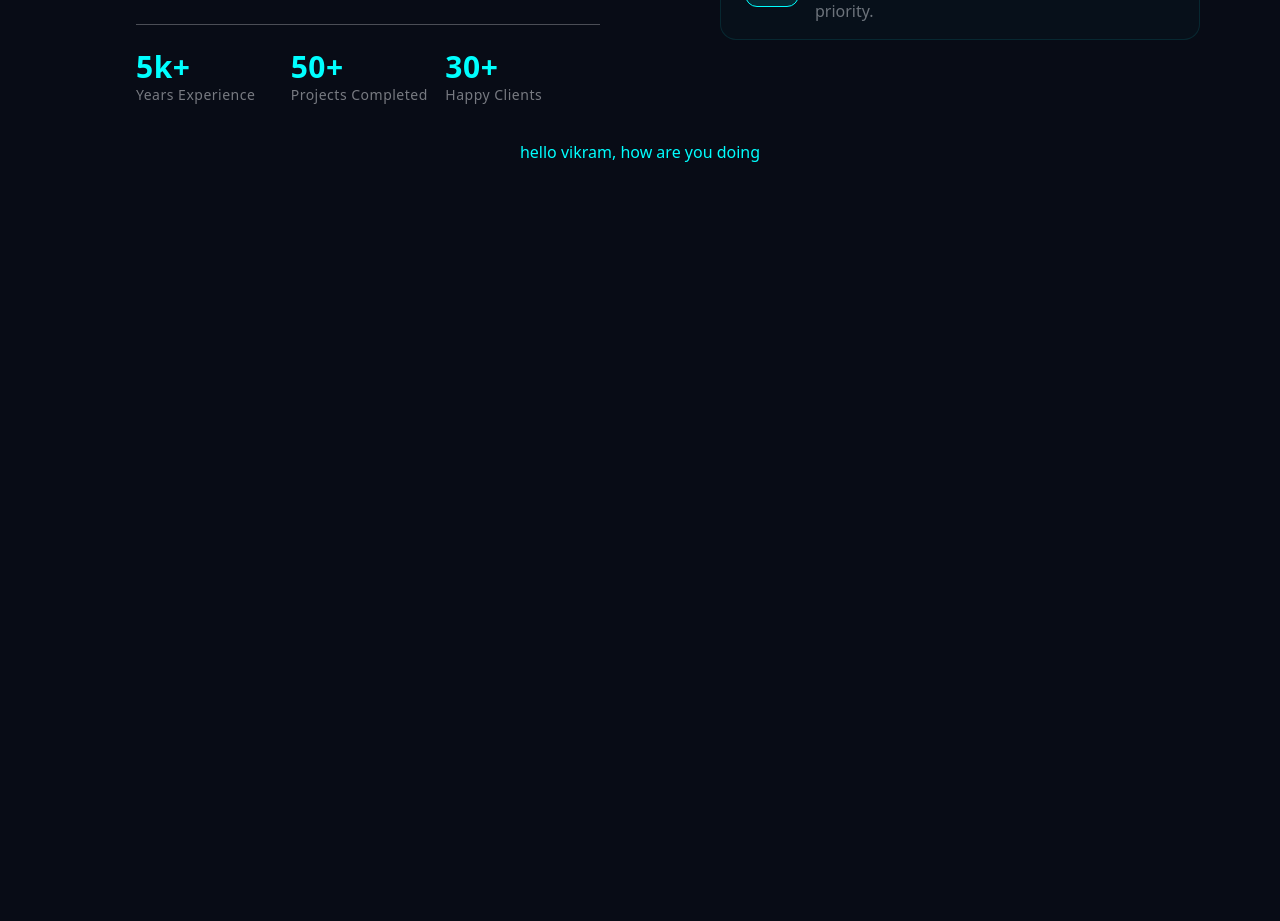
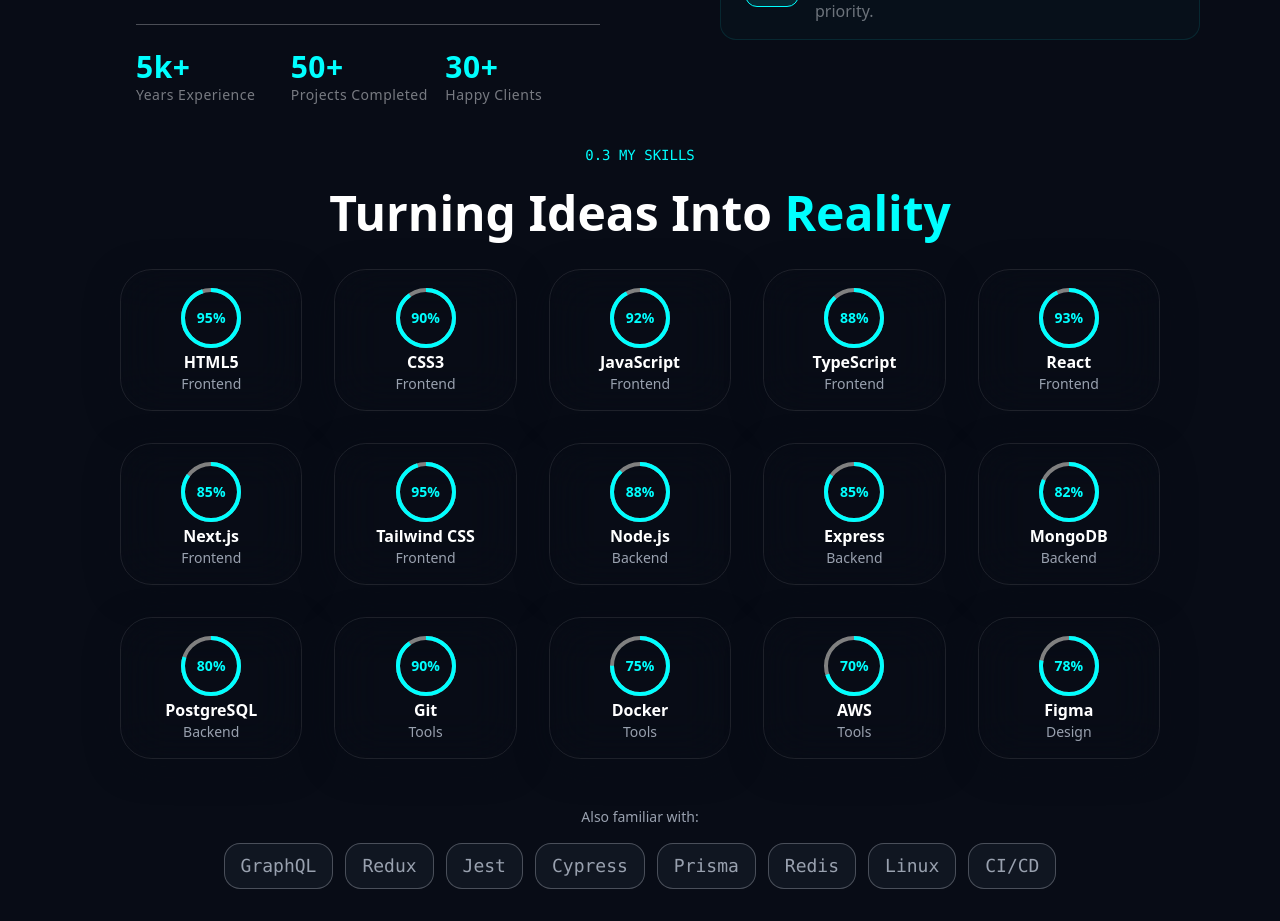
Before and after one commit to vikram-kk/portfolio-react, a React (Vite) app: page / in a window 1280 px wide. Shown: the part 1540-2461 px from the top of the page. Before the commit the page ends 1704 px from the top, so only its background shows below. Built offline with nearby package versions, Linux system fonts and the light colour scheme.

Commit message:
skills page completed

```diff
--- a/package.json
+++ b/package.json
@@ -12,6 +12,7 @@
   "dependencies": {
     "@gsap/react": "^2.1.2",
     "@tailwindcss/vite": "^4.1.18",
+    "gsap": "^3.14.2",
     "lucide-react": "^0.562.0",
     "react": "^19.2.0",
     "react-dom": "^19.2.0",
--- a/src/index.css
+++ b/src/index.css
@@ -96,8 +96,22 @@ html,body{
 .about-buttons{
   @apply transition-all duration-300 border border-transparent
 }
+.intro-heading{
+  @apply text-center font-mono p-6 md:text-sm uppercase
+}
+.heading-title{
+  @apply text-3xl text-center font-bold text-white capitalize md:text-5xl
+}
+.hver-fix{
+  transition: all ease 0.3s;
+}
 }
 
+
+.hver-fix:hover{
+  transform: translateY(-5px);
+  box-shadow: 0px 1px 30px rgba(0, 255, 255, 0.438)
+}
 .down-arrow{
   animation-name: updown;
   animation-duration: 0.7s;
@@ -113,7 +127,7 @@ html,body{
 .about-buttons:hover{
     box-shadow:0px 2px 40px rgba(0, 255, 255, 0.542);
     transform: translateY(-5px);
-    border: 2px solid cyan;
+    border: 1px solid cyan;
     will-change: transform;
     backface-visibility: hidden;
     -webkit-font-smoothing: subpixel-antialiased;
--- a/src/sections/About.jsx
+++ b/src/sections/About.jsx
@@ -3,9 +3,9 @@ import { CodeXml } from 'lucide-react';
 function About() {
   return (
     <>
-    <div className="w-full h-dvh">
-    <h6 className="text-center font-mono p-6 md:text-sm uppercase">01. about me</h6>
-    <h1 className="text-3xl text-center font-bold text-white capitalize md:text-5xl ">turning ideas into <span className="text-cyan"> reality</span></h1>
+    <div className="w-full h-auto">
+    <h6 className="intro-heading">01. about me</h6>
+    <h1 className="heading-title">turning ideas into <span className="text-cyan"> reality</span></h1>
     <div className="grid md:grid-cols-2 place-items-center">
       <div className="w-3/4 tracking-wide text-center pt-6 text-sm text-gray-200/50 md:text-xl md:pl-4 md:ml-20  md:pt-16  md:text-left">
         <p>I'm a passionate Full-Stack Developer with over 5 years of experience building modern web applications.
--- a/src/sections/Skills.jsx
+++ b/src/sections/Skills.jsx
@@ -1,4 +1,6 @@
-import React from 'react'
+import { useRef } from 'react';
+import { useGSAP } from '@gsap/react';
+import gsap from "gsap"
 
 const skills = [
   { name: 'HTML5', category: 'Frontend', level: 95 },
@@ -19,9 +21,54 @@ const skills = [
 ];
 
 function Skills() {
+
   return (
-    <section>
-        <div className='text-center'>hello vikram, how are you doing </div>
+    <section  className='w-full min-h-screen'>
+        <h5 className='intro-heading mt-4'>0.3 My Skills</h5>
+        <h1 className='heading-title'>Turning Ideas Into <span className='text-cyan'>Reality</span></h1>
+        <div className='grid grid-cols-2 md:grid-cols-3 lg:grid-cols-5 px-10 gap-6 md:gap-6 lg:gap-8 mt-8 md:px-30'>
+          {skills.map((items,index)=>(
+          <div key={index} className='skill-card glass-card hver-fix border-gray-200/10 hover:border-cyan-200 p-4 rounded-4xl w-full'>
+            <div className='relative'>
+            <svg className="w-16 h-16 mx-auto transform -rotate-90">
+              <circle
+              r={28}
+              cx={32}
+              cy={32}
+              stroke="gray"
+              strokeWidth="4"
+              fill="none"
+              className="text-border"
+              />
+              <circle
+              cx="32"
+              cy="32"
+              r="28"
+              stroke="cyan"
+              strokeWidth="4"
+              fill="none"
+              strokeDasharray={`${items.level * 1.76} 176`}
+              className=" transition-all duration-700 group-hover:drop-shadow-[0_0_8px_hsl(186_100%_50%)]"
+              />
+              </svg>
+              <p className='absolute  inset-0 flex items-center justify-center text-sm font-semibold '>{items.level}%</p>
+
+            </div>
+              <h2 className='text-center font-bold text-white'>{items.name}</h2>
+              <p className='text-sm text-center text-gray-400'>{items.category}</p>
+          </div>
+          ))}
+        </div>
+        <div className="mt-12 text-center">
+          <p className="text-sm text-gray-400 mb-4">Also familiar with:</p>
+          <div className="flex flex-wrap justify-center gap-3">
+            {['GraphQL', 'Redux', 'Jest', 'Cypress', 'Prisma', 'Redis', 'Linux', 'CI/CD'].map((skill) => (
+              <span key={skill} className="text-gray-400 text-sm md:text-lg bg-gray-700/20 p-2 rounded-2xl px-4 mb-4 font-mono border border-gray-300/30">
+                {skill}
+              </span>
+            ))}
+          </div>
+        </div>
     </section>
   )
 }
```
Also changed, not shown: 1 other file (tests, documents, lock files or other folders).
